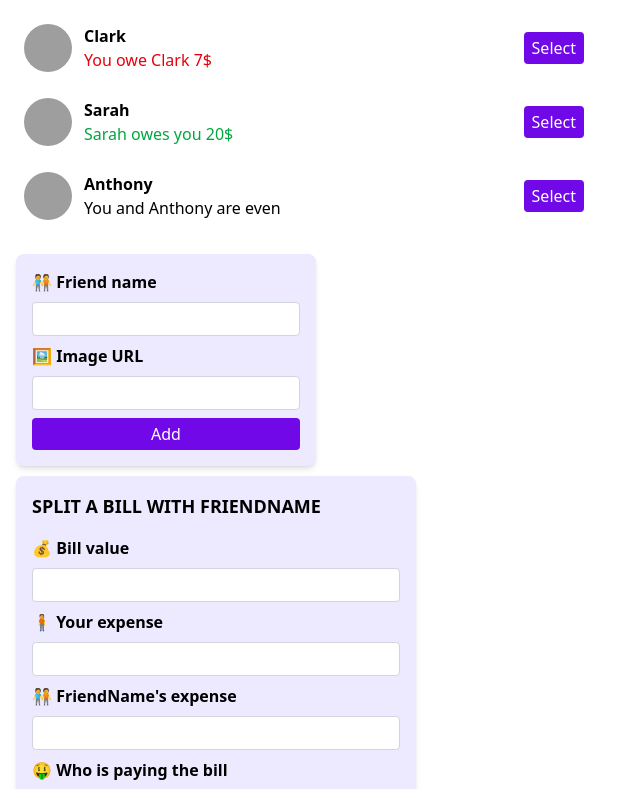
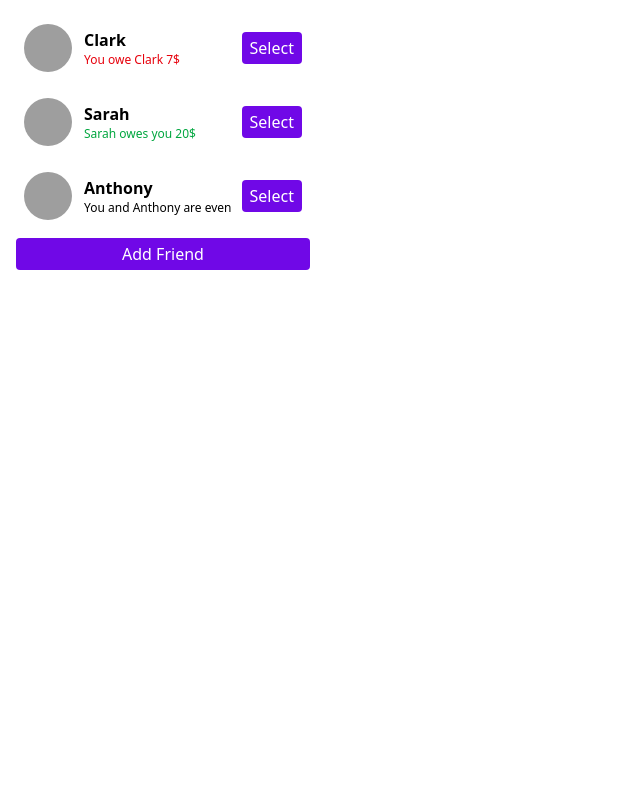
Before and after one commit to Theek237/eat-n-split, a React (Vite) app: page / in a window 1280 px wide. Shown: the top 789 px of the page, without its empty margins (0-640 px from the left). Built offline with nearby package versions, Linux system fonts and the light colour scheme; grey boxes are pictures that could not be loaded.

Commit message:
Refactor friend management components; implement state handling for adding friends, enhance Button component for reusability, and improve FriendList layout.

```diff
--- a/src/App.jsx
+++ b/src/App.jsx
@@ -1,13 +1,11 @@
 import React from "react";
 import FriendList from "./components/FriendList";
+import Button from "./components/Button";
 
 function App() {
   return (
     <div className="container mx-auto flex flex-col p-4 gap-4">
       <FriendList />
-      <button className="bg-violet-700 hover:bg-violet-900 text-white font-medium py-2 px-4 rounded h-10 place-self-start">
-        Add Friend
-      </button>
     </div>
   );
 }
--- a/src/components/AddFriendForm.jsx
+++ b/src/components/AddFriendForm.jsx
@@ -1,28 +1,55 @@
-import React from "react";
+import React, { useState } from "react";
 import Button from "./Button";
 
-function AddFriendForm() {
+function AddFriendForm({ onAddFriend }) {
+  const [name, setName] = useState("");
+  const [image, setImage] = useState("https://i.pravatar.cc/48");
+
+  function handleSubmit(e) {
+    e.preventDefault();
+
+    if (!name || !image) return;
+
+    const id = crypto.randomUUID();
+    const newFriend = {
+      id,
+      name,
+      image: `${image}?=${id}`,
+      balance: 0,
+    };
+
+    console.log(newFriend);
+
+    onAddFriend(newFriend);
+
+    setName("");
+    setImage("https://i.pravatar.cc/48");
+  }
   return (
     <div className="w-[300px] bg-violet-100 p-4 rounded-lg shadow-md mt-4">
-      <form className="flex flex-col gap-2">
+      <form className="flex flex-col gap-2" onSubmit={handleSubmit}>
         <label htmlFor="name" className="font-semibold">
           🧑‍🤝‍🧑 Friend name
         </label>
         <input
           type="text"
           id="name"
+          value={name}
+          onChange={(e) => setName(e.target.value)}
           className="p-1 border border-gray-300 bg-white rounded"
         />
         <label htmlFor="url" className="font-semibold">
           🖼️ Image URL
         </label>
         <input
-          type="url"
+          type="text"
           id="url"
+          value={image}
+          onChange={(e) => setImage(e.target.value)}
           className="p-1 border border-gray-300 rounded bg-white"
         />
 
-        <Button>Add</Button>
+        <Button type="submit">Add</Button>
       </form>
     </div>
   );
--- a/src/components/Button.jsx
+++ b/src/components/Button.jsx
@@ -1,8 +1,11 @@
 import React from "react";
 
-function Button({ children }) {
+function Button({ children, onClick }) {
   return (
-    <button className="bg-violet-700 hover:bg-violet-900 text-white font-medium py-1 px-2 rounded">
+    <button
+      onClick={onClick}
+      className="bg-violet-700 hover:bg-violet-900 text-white font-medium py-1 px-2 rounded"
+    >
       {children}
     </button>
   );
--- a/src/components/Friend.jsx
+++ b/src/components/Friend.jsx
@@ -1,14 +1,16 @@
 import React from "react";
 import Button from "./Button";
-function Friend({ name, imgUrl, balance }) {
+
+function Friend({ friend, isSelected, onSelection }) {
+  const { name, image: imgUrl, balance } = friend;
   return (
     <>
-      <div className="flex items-center  justify-between gap-2.5 p-2 rounded hover:bg-violet-100">
+      <div className="flex items-center justify-between gap-2.5 p-2 rounded hover:bg-violet-100">
         <div className="flex items-center gap-3">
           <img src={imgUrl} alt={name} className="rounded-full w-12 h-12" />
           <div className="flex flex-col text-base">
             <div className="font-bold">{name}</div>
-            <div className="text-s">
+            <div className="text-xs">
               {balance > 0 ? (
                 <span className="text-green-600">{`${name} owes you ${balance}$`}</span>
               ) : balance < 0 ? (
@@ -22,7 +24,9 @@ function Friend({ name, imgUrl, balance }) {
           </div>
         </div>
         <div>
-          <Button>Select</Button>
+          <Button onClick={onSelection}>
+            {isSelected ? "Close" : "Select"}
+          </Button>
         </div>
       </div>
     </>
--- a/src/components/FriendList.jsx
+++ b/src/components/FriendList.jsx
@@ -1,9 +1,10 @@
 import React from "react";
+import { useState } from "react";
 import Friend from "../components/Friend.jsx";
 import AddFriendForm from "./AddFriendForm.jsx";
 import SplitBillForm from "./SplitBillForm.jsx";
+import Button from "./Button.jsx";
 
-function FriendList() {
 const initialFriends = [
   {
     id: 118836,
@@ -25,21 +26,50 @@ function FriendList() {
   },
 ];
 
-  console.log(initialFriends);
+function FriendList() {
+  const [friends, setFriends] = useState(initialFriends);
+  const [showAddFriend, setShowAddFriend] = useState(false);
+  const [selectedFriend, setSelectedFriend] = useState(null);
+
+  function handleAddButtonClick() {
+    setShowAddFriend((prev) => !prev);
+    setSelectedFriend(null);
+  }
+
+  function handleAddFriend(newFriend) {
+    setFriends((currentFriends) => [...currentFriends, newFriend]);
+    setShowAddFriend(false);
+  }
+
+  function handleSelection(friend) {
+    setSelectedFriend((currentSelected) =>
+      currentSelected.id === friend.id ? null : friend
+    );
+    setShowAddFriend(false);
+  }
+
   return (
+    <div className="flex ">
       <div className="flex flex-col gap-2.5 max-w-xl">
         {initialFriends.length > 0
-        ? initialFriends.map((item) => (
+          ? friends.map((friend) => (
               <Friend
-              key={item.id} // Added key prop
-              name={item.name}
-              imgUrl={item.image}
-              balance={item.balance}
+                friend={friend}
+                key={friend.id}
+                isSelected={selectedFriend?.id === friend.id}
+                onSelection={() => handleSelection(friend)}
               />
             ))
           : "No friends"}
-      <AddFriendForm />
-      <SplitBillForm />
+        {showAddFriend && <AddFriendForm onAddFriend={handleAddFriend} />}
+
+        <Button onClick={handleAddButtonClick}>
+          {!showAddFriend ? "Add Friend" : "Close"}
+        </Button>
+      </div>
+      {selectedFriend && (
+        <SplitBillForm friend={selectedFriend} key={selectedFriend.id} />
+      )}
     </div>
   );
 }
--- a/src/components/SplitBillForm.jsx
+++ b/src/components/SplitBillForm.jsx
@@ -1,10 +1,8 @@
 import React from "react";
 import Button from "./Button";
 
-function SplitBillForm() {
-  // Assuming 'name' is passed as a prop or comes from state
-  const name = "FriendName";
-
+function SplitBillForm({ friend }) {
+  const { name } = friend;
   return (
     <div className="w-[400px] bg-violet-100 p-4 rounded-lg shadow-md">
       <form className="flex flex-col gap-2">
```
Lines whose indentation alone changed are shown as unchanged.
